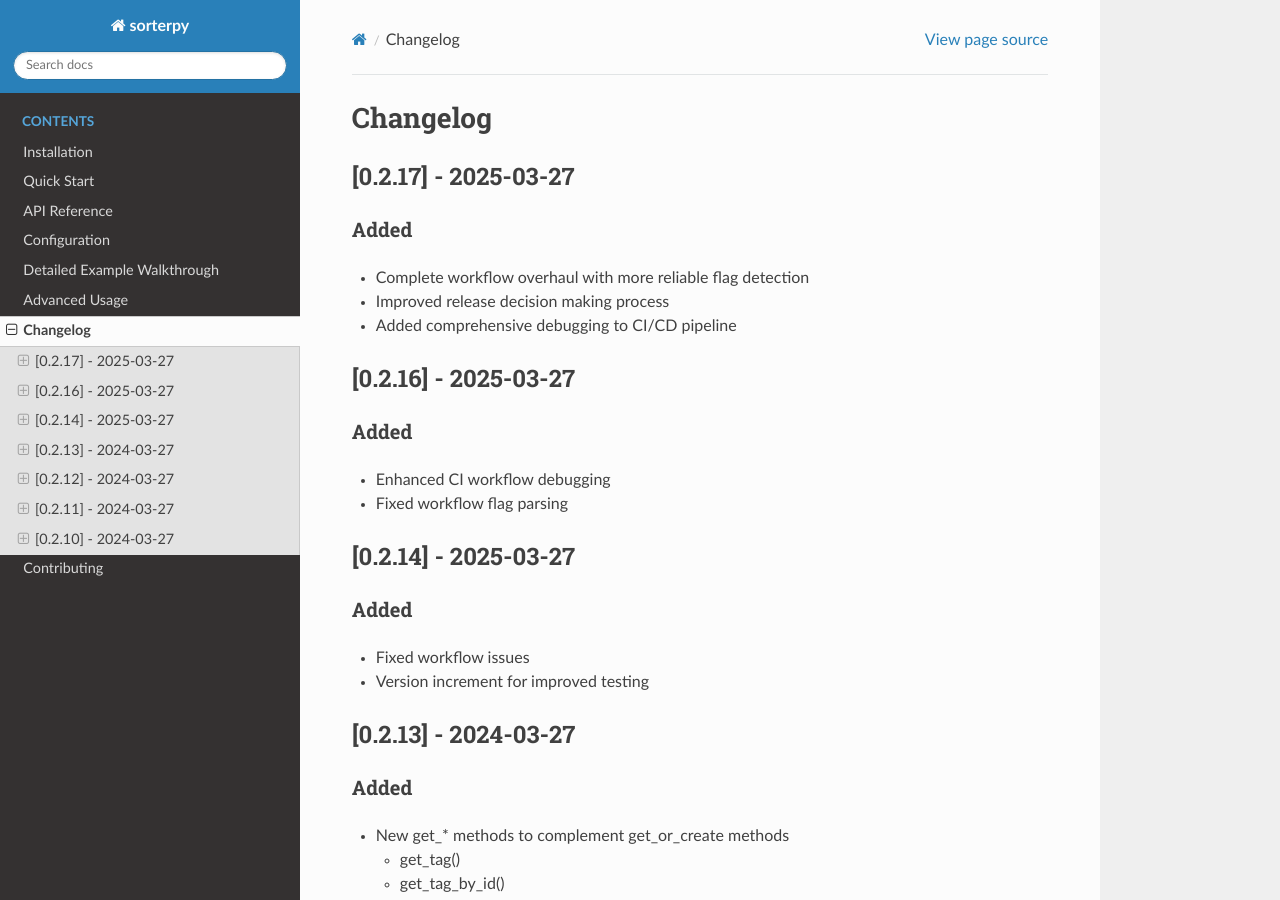
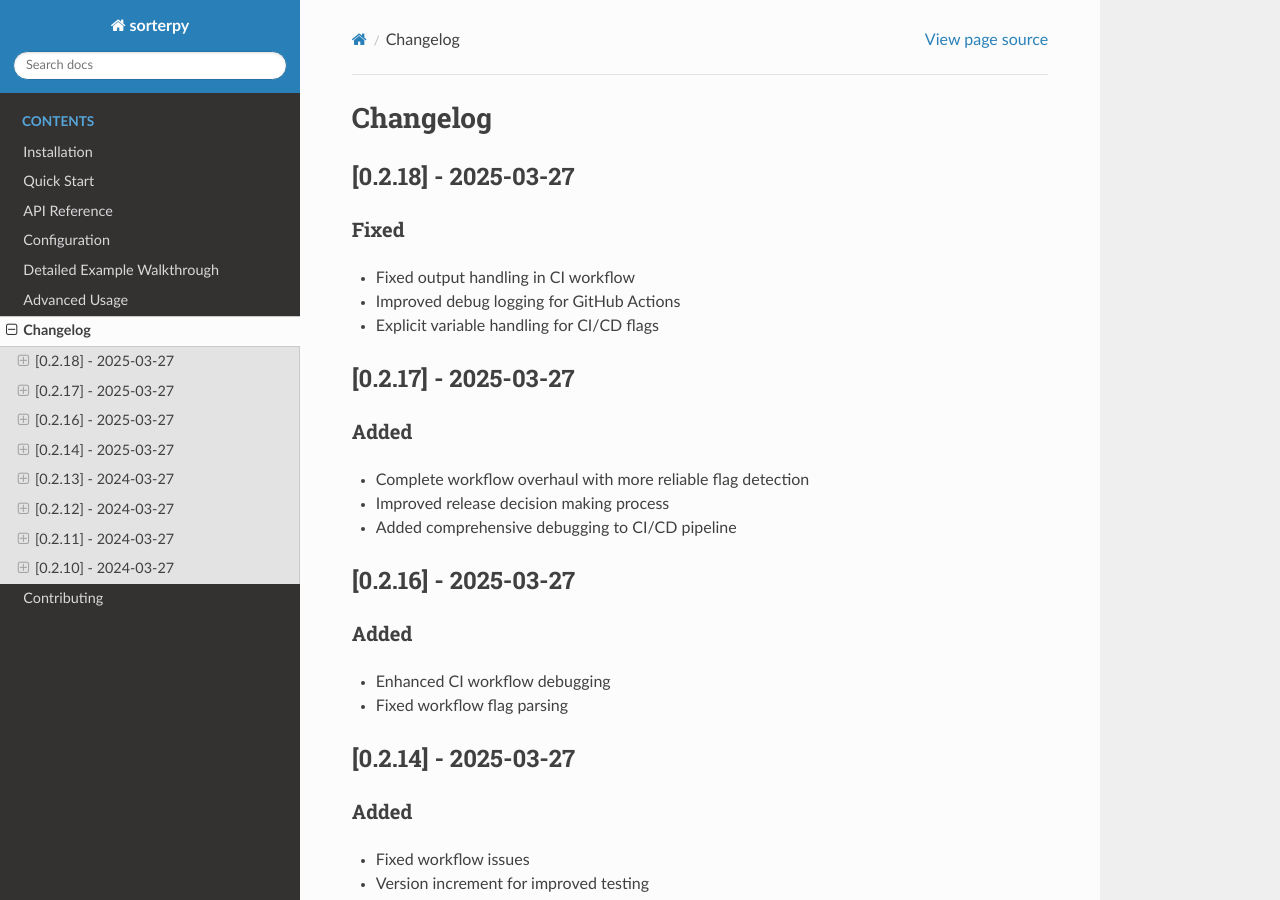
Before and after one commit to sorterisntonline/sorterpy, a Sphinx documentation site: the page built from docs/changelog.md, in a window 1280 px wide and 900 px high. Built offline with Sphinx 7.4.7 and the Read the Docs theme 3.1.0, drawn with Linux system fonts in a browser that asks for light colours.

Commit message:
fix: improved GitHub Actions output handling [SKIP-TESTS]

```diff
--- a/docs/changelog.md
+++ b/docs/changelog.md
@@ -1,4 +1,11 @@
 # Changelog
+
+## [0.2.18] - 2025-03-27
+
+### Fixed
+- Fixed output handling in CI workflow
+- Improved debug logging for GitHub Actions
+- Explicit variable handling for CI/CD flags
 
 ## [0.2.17] - 2025-03-27
 
--- a/pyproject.toml
+++ b/pyproject.toml
@@ -4,7 +4,7 @@ build-backend = "setuptools.build_meta"
 
 [project]
 name = "sorterpy"
-version = "0.2.17"
+version = "0.2.18"
 description = "the official Python SDK for sorter.social's seamless data labeling solutions for any AI/ML workflow."
 readme = "README.md"
 authors = [
```
Also changed, not shown: 1 other file.
